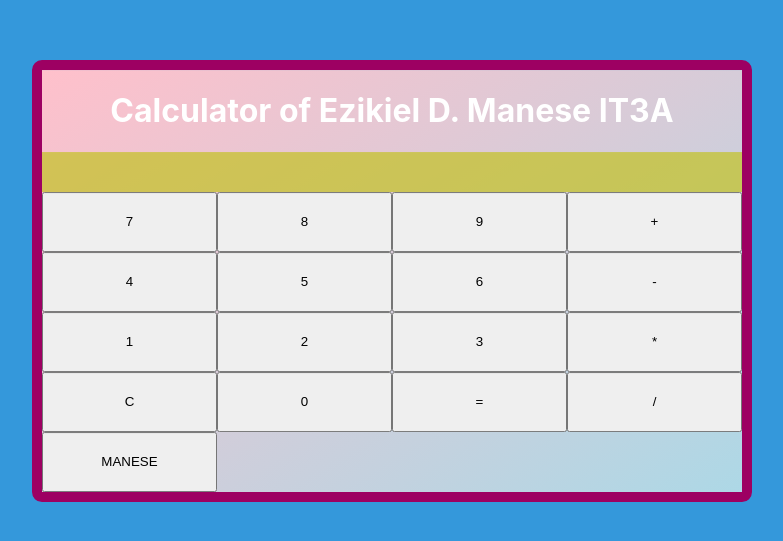
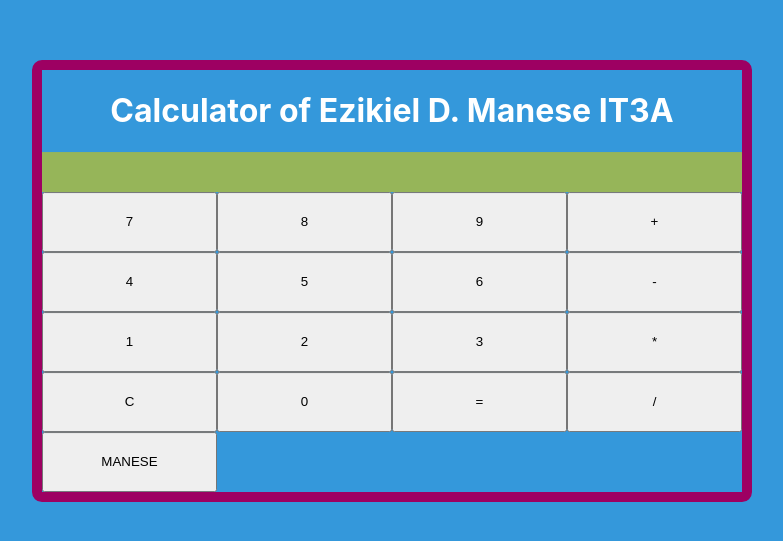
Before and after one commit to Ezikiel2023/prelimexam, a React (Create React App) app: page / in a window 1280 px wide. Shown: the part 119-660 px from the top of the page, without its empty margins (248-1031 px from the left). Built offline with nearby package versions, Linux system fonts and the light colour scheme.

Commit message:
Update App.css

```diff
--- a/src/App.css
+++ b/src/App.css
@@ -19,24 +19,7 @@
   text-align: center;
   border: 10px solid black;
   border-radius: 10px;
-  animation: changeColor 5s linear infinite;
   animation: moveColor 5s linear infinite;
-  background: -webkit-linear-gradient(top left, pink, lightblue);
-  background: -moz-linear-gradient(top left, pink, lightblue);
-  background: -o-linear-gradient(top left, pink, lightblue);
-  background: linear-gradient(to bottom right, pink, lightblue);
-}
-
-@keyframes changeColor {
-  0% {
-    background-color: pink;
-  }
-  50% {
-    background-color: lightblue;
-  }
-  100% {
-    background-color: pink;
-  }
 }
 @keyframes moveColor {
   0% {
```
